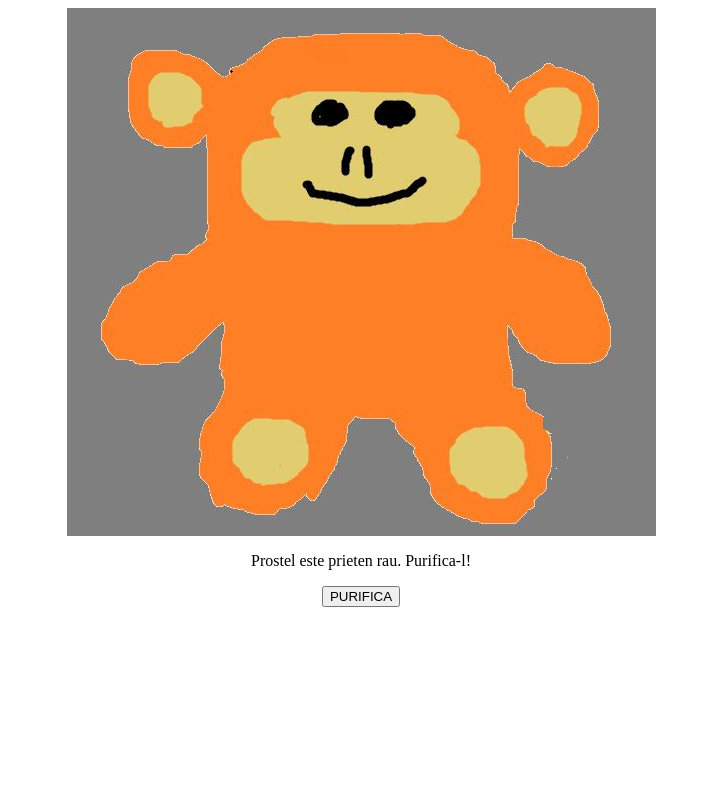
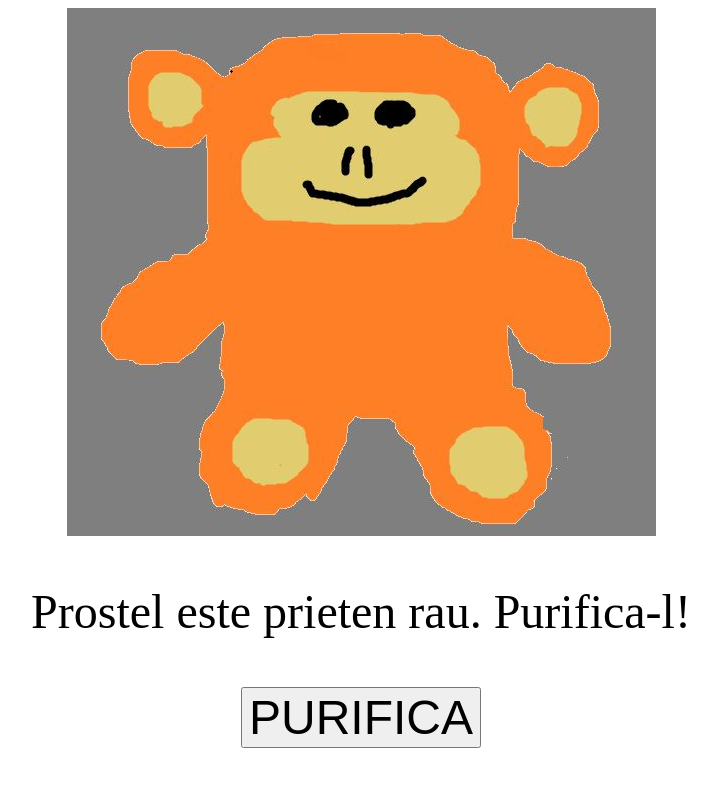
Before and after one commit to prostel/prostel.github.io, a PHP site: page /home.html in a window 1280 px wide. Shown: the top 787 px of the page, without its empty margins (279-996 px from the left). Run offline with PHP 8.4, Linux system fonts and the light colour scheme.

Commit message:
Update style.css

```diff
--- a/style.css
+++ b/style.css
@@ -6,3 +6,7 @@
 p {
   text-align: center;
 }
+
+p, input {
+  font-size: 300%;
+}
```
